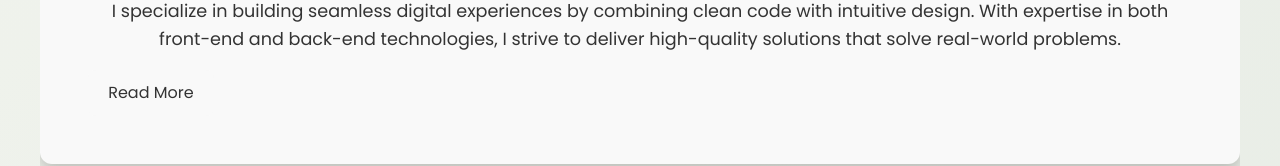
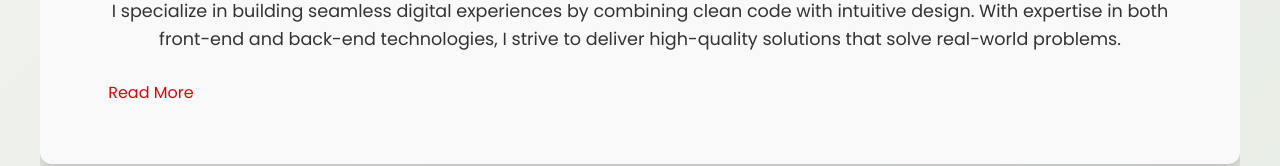
Before and after one commit to ChikamsoChidebe/react, a React (Vite) app: page / in a window 1280 px wide. Shown: the part 917-1083 px from the top of the page. Built offline with nearby package versions, Linux system fonts and the light colour scheme.

Commit message:
Changed read more

```diff
--- a/src/App.css
+++ b/src/App.css
@@ -59,7 +59,6 @@ body {
 }
 
 .nav-links a {
-  display: flex;
   color: white;
   text-decoration: none;
   font-weight: bold;
--- a/src/App.jsx
+++ b/src/App.jsx
@@ -207,7 +207,7 @@ function App() {
               Driven by a love for problem-solving and a commitment to excellence, I am dedicated to building solutions that not only meet but exceed expectations. For me, web development is more than just a profession—it's a way to bring ideas to life and make a meaningful impact in the digital world.
             </p>
           )}
-          <button onClick={toggleAbout} className="toggle-button">
+          <button onClick={toggleAbout} className="toggle-button text-red-600">
             {showMoreAbout ? 'Show Less' : 'Read More'}
           </button>
         </div>
```
